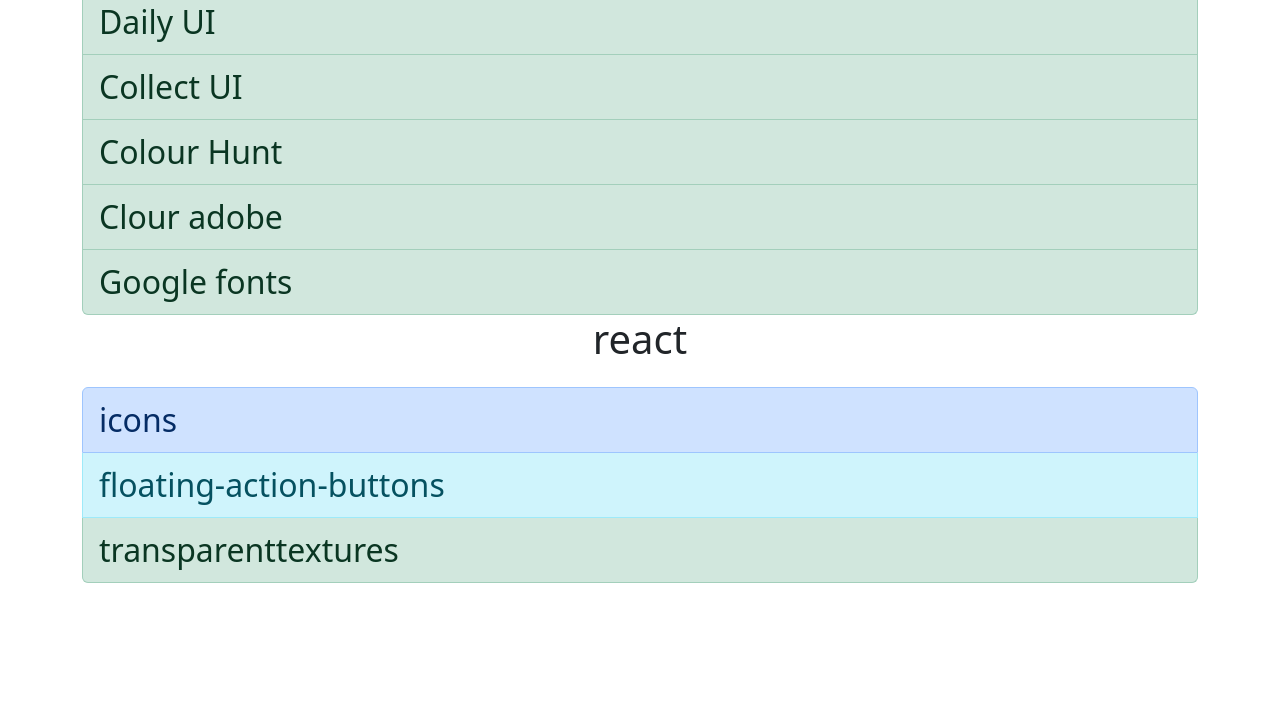
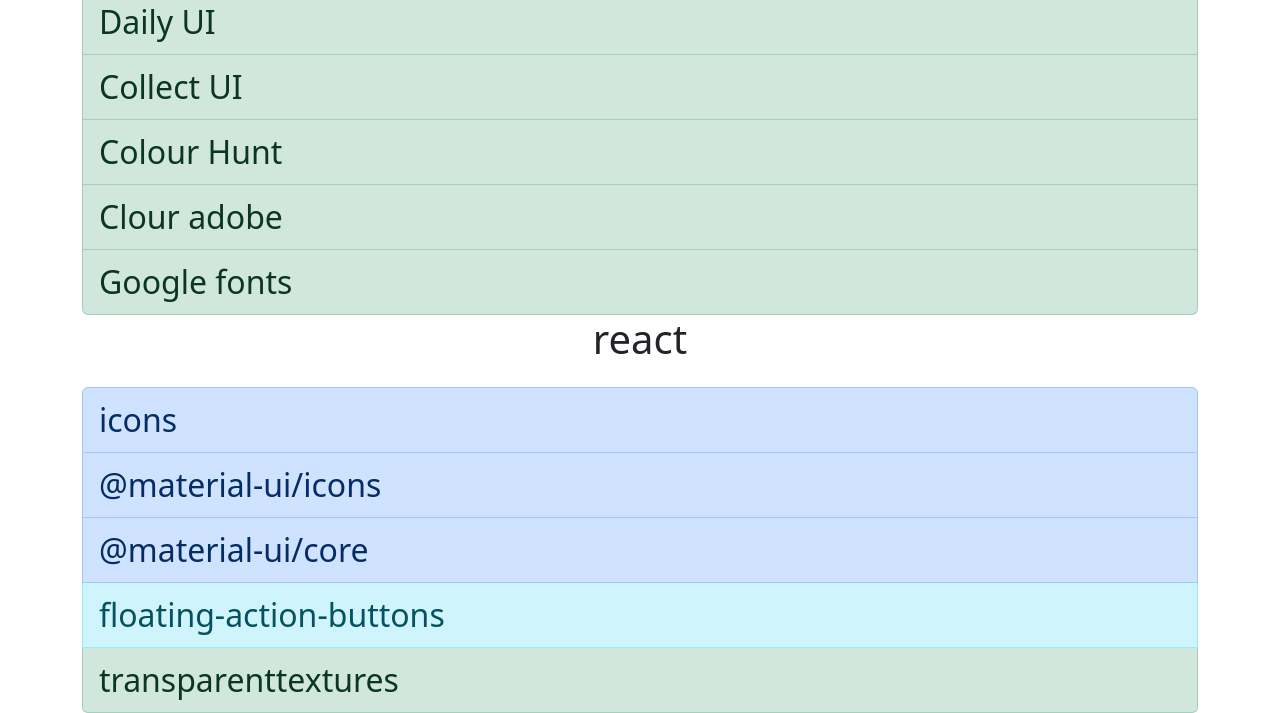
Before and after one commit to diyaad4d/My-tools, a plain HTML site: page index.html in a window 1280 px wide. Shown: the part 741-1454 px from the top of the page. Before the commit the page ends 1324 px from the top, so only its background shows below. Drawn offline with nearby package versions, Linux system fonts and the light colour scheme.

Commit message:
Update index.html

```diff
--- a/index.html
+++ b/index.html
@@ -63,7 +63,11 @@
      <div class="all-list">
           <div class="list-group">
           <a href="https://mui.com/material-ui/icons/" class="list-group-item list-group-item-action list-group-item-primary">icons</a>
+         <a href="https://www.npmjs.com/package/@material-ui/icons" class="list-group-item list-group-item-action list-group-item-primary">@material-ui/icons</a>
+              <a href="https://www.npmjs.com/package/@material-ui/core" class="list-group-item list-group-item-action list-group-item-primary">@material-ui/core
+</a>
           <a href="https://mui.com/material-ui/react-button/#floating-action-buttons" class="list-group-item list-group-item-action list-group-item-info">floating-action-buttons</a>
+
           <a href="https://www.transparenttextures.com/" class="list-group-item list-group-item-action list-group-item-success">transparenttextures</a>
          </div>
      </div>
```
